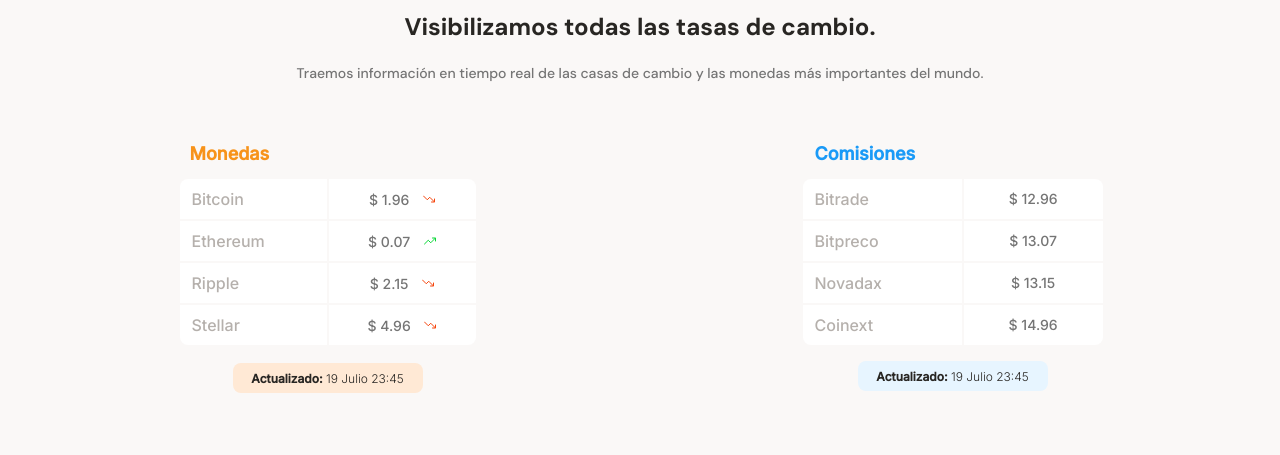
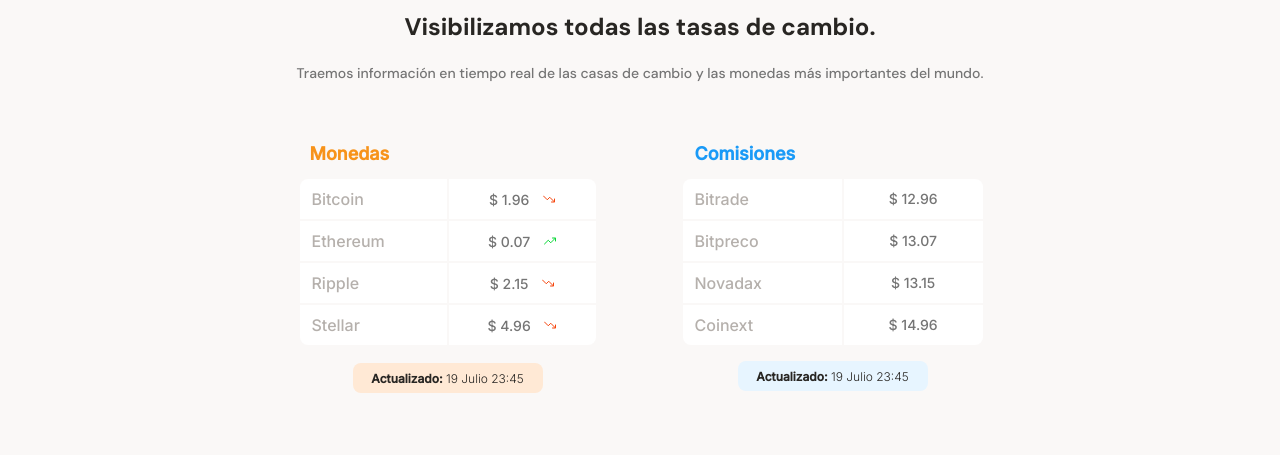
Before and after one commit to tibecvp/curso-mobile-first, a plain HTML site: page index.html in a window 1280 px wide. Shown: the part 620-1075 px from the top of the page. Drawn offline with Linux system fonts and the light colour scheme.

Commit message:
Related to last commit

```diff
--- a/index.html
+++ b/index.html
@@ -12,6 +12,7 @@
         href="https://fonts.googleapis.com/css2?family=DM+Sans:wght@400;500;700&family=Inter:wght@300;500&display=swap"
         rel="stylesheet">
     <link rel="stylesheet" href="./style.css">
+    <link rel="stylesheet" href="./css/tablet.css" media="(min-width: 768px)">
     <link rel="shortcut icon" href="./assets/images/batata_logo.svg" type="image/x-icon">
 </head>
 
```
Also changed, not shown: style.css (+0 -12 lines).
